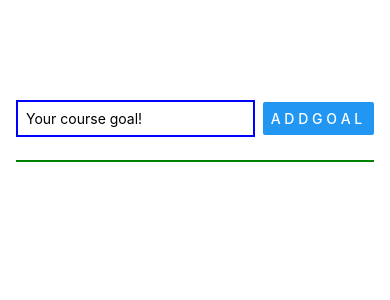
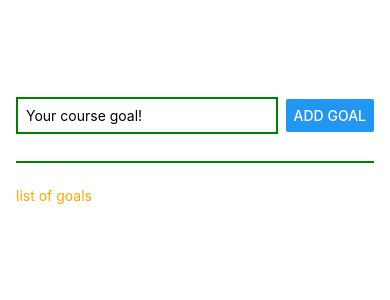
Before and after one commit to fatima7141/NumbersGameApp, a React Native app: screen / in a window 390 px wide. Shown: the top 300 px of the page. Built offline with nearby package versions, Linux system fonts and the light colour scheme.

Commit message:
ScrollView

```diff
--- a/App.tsx
+++ b/App.tsx
@@ -1,5 +1,5 @@
 
-import { StyleSheet, Text, View, Button, TextInput } from 'react-native';
+import { StyleSheet, Text, View, Button, TextInput, ScrollView, FlatList } from 'react-native';
 import { useState } from 'react';
 
 export default function App() { // that is a functional component
@@ -12,7 +12,7 @@ export default function App() { // that is a functional component
   }
 
   function addGoalHandler() {
-    setCourseGoals(currentcourseGoal=>[...courseGoals, enteredGoalText,]);
+    setCourseGoals((currentcourseGoal)=>[...currentcourseGoal, enteredGoalText,]);
   };
 
 
@@ -20,10 +20,17 @@ export default function App() { // that is a functional component
     <View style={styles.appContainer}/*style={styles.container}*/>
       <View style={styles.inputContainer}>
         <TextInput style={styles.TextInput} placeholder='Your course goal!' onChangeText={goalInputHandler}/>
-        <Button title="a d d G o a l " onPress={addGoalHandler}/>
+        <Button title="add Goal" onPress={addGoalHandler}/>
       </View>
-      <View style={styles.GoalsContainer}>
-        {courseGoals.map((goal)=><Text>{goal}</Text>)}
+      <View><Text style={styles.GoalText}>list of goals</Text></View>
+      <View  style={styles.GoalsContainer}>
+      <ScrollView>
+        {courseGoals.map((goal)=> (
+        <View key={goal} style={styles.GoalItem}>
+          <Text style={styles.GoalText}> {goal} </Text>
+        </View>
+        ))}
+      </ScrollView>
       </View>
     </View>
   );
@@ -32,7 +39,7 @@ export default function App() { // that is a functional component
 const styles = StyleSheet.create({ //Stylesheet is a builtin methode that adds validation and potential performance improvements
     appContainer: {
       flex:1,
-      padding: 77,
+      paddingTop: 70,
       paddingHorizontal: 16
     },
 
@@ -50,7 +57,7 @@ const styles = StyleSheet.create({ //Stylesheet is a builtin methode that adds v
     TextInput : {
       flex:1,
       borderWidth: 2,
-      borderColor: "blue",
+      borderColor: "green",
       width: "75%",
       marginRight: 8,
       padding : 8,
@@ -58,6 +65,19 @@ const styles = StyleSheet.create({ //Stylesheet is a builtin methode that adds v
 
     GoalsContainer: {
       flex :7,
+    },
+
+    GoalItem: {
+      margin:8,
+      padding: 8,
+      borderRadius: 6,
+      backgroundColor: "green",
+
+
+    },
+
+    GoalText: {
+      color:"orange"
     }
 
 
```
